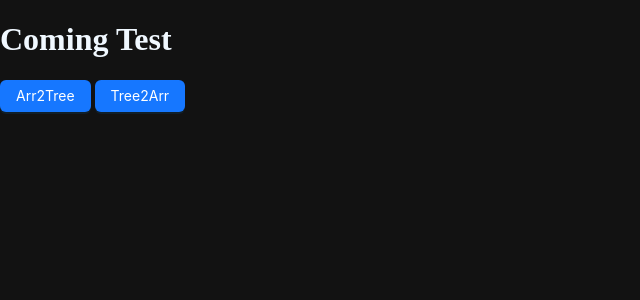
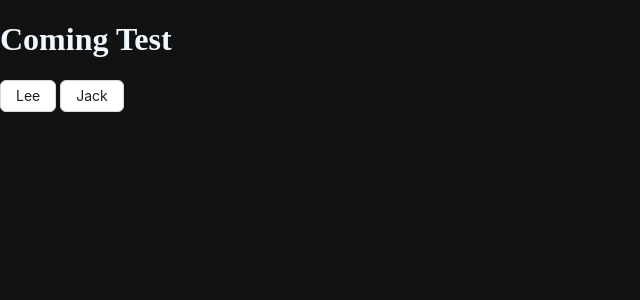
Before and after one commit to bullshitking-99/jobless, a React (Vite) app: page / in a window 1280 px wide. Shown: the top 300 px of the page, without its empty margins (0-640 px from the left). Built offline with nearby package versions, Linux system fonts and the light colour scheme.

Commit message:
feat: 探究 hooks 的玄妙

```diff
--- a/src/App.tsx
+++ b/src/App.tsx
@@ -1,10 +1,10 @@
-import ArrayToTree from "./pages/CodeTest/ArrayToTree";
+import GreatCustomHooks from "./pages/CustomHooks";
 
 function App() {
   return (
     <>
       <h1>Coming Test</h1>
-      <ArrayToTree></ArrayToTree>
+      <GreatCustomHooks></GreatCustomHooks>
     </>
   );
 }
--- a/src/pages/CustomHooks/index.tsx
+++ b/src/pages/CustomHooks/index.tsx
@@ -0,0 +1,53 @@
+import { Button, message } from "antd";
+import { useEffect, useState } from "react";
+
+const useGoodLuck = (user?: string) => {
+  const [msg, setMsg] = useState<string>();
+
+  // 参数变化时 effect 会重新执行
+  useEffect(() => {
+    user && setMsg("Good Luck to " + user);
+  });
+
+  return { msg };
+};
+
+const GreatCustomHooks = () => {
+  const [user, setUser] = useState<string>();
+  const { msg } = useGoodLuck(user);
+
+  // 在当前为Jack时，同时 set LOO + Jack，Jack会重新渲染一次
+  message.info("reRender " + user);
+
+  useEffect(() => {
+    msg && message.success(msg);
+  }, [msg]);
+
+  // 上面说 同时 set 会执行一次函数组件，但是 Effect 不会重新执行，他有自己的比对
+  useEffect(() => {
+    user && message.info(user);
+  }, [user]);
+
+  return (
+    <>
+      <Button
+        onClick={() => {
+          setUser("Lee");
+        }}
+      >
+        Lee
+      </Button>
+      {"   "}
+      <Button
+        onClick={() => {
+          setUser("LOO");
+          setUser("Jack"); //之前不是 Jack 会导致一次重渲染，跟我理解的 异步队列+组件对比 不一样
+        }}
+      >
+        Jack
+      </Button>
+    </>
+  );
+};
+
+export default GreatCustomHooks;
```
